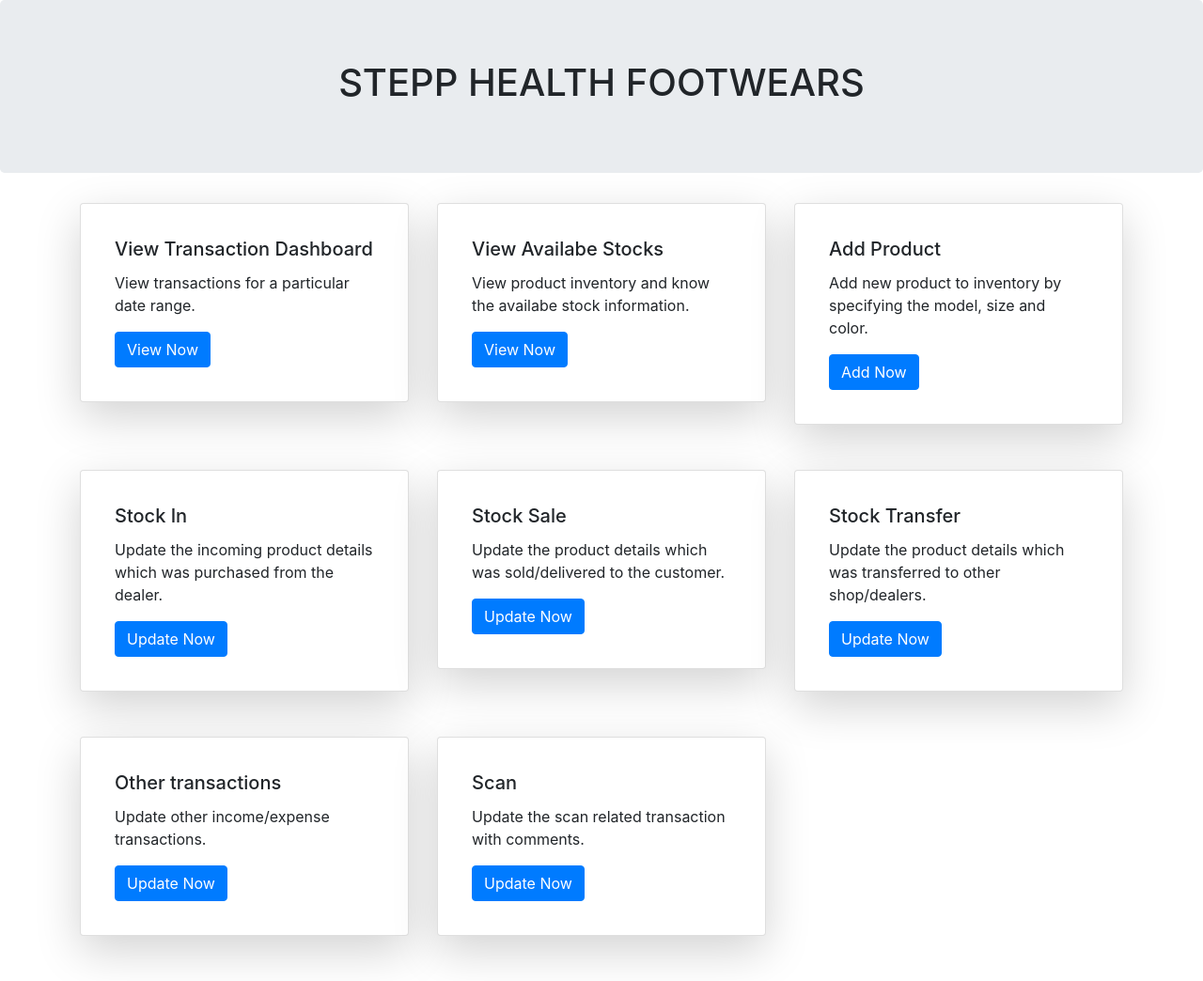
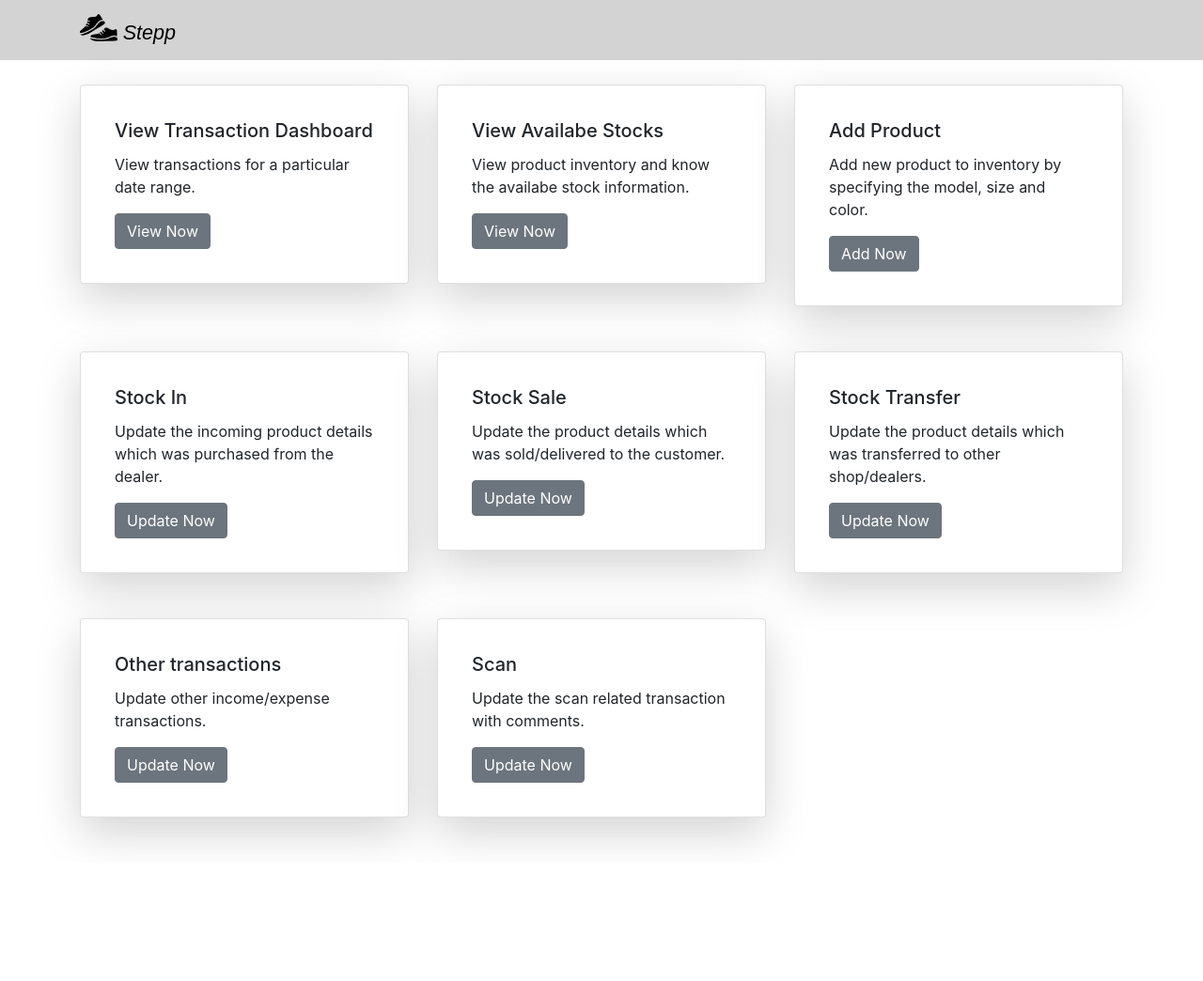
Before and after one commit to manickavivek/stepp, a plain HTML site: page 01_frontend_UI_app/index.html in a window 1280 px wide. Shown: the whole page at 94% size. After the commit the page ends 918 px from the top, so only its background shows below. Drawn offline with Linux system fonts and the light colour scheme.

Commit message:
- Implemented UI theme for index.html and addproduct.html

```diff
--- a/01_frontend_UI_app/index.html
+++ b/01_frontend_UI_app/index.html
@@ -24,9 +24,14 @@
         }
     </style>
     <body>
-        <div class="jumbotron text-center">
-            <h1>STEPP HEALTH FOOTWEARS</h1>
-        </div>
+        <nav class="navbar navbar-expand-sm" style="background-color: lightgrey; margin-bottom: 2%;">
+            <div class="container">
+              <a class="navbar-brand" href="index.html">
+                <img src="imgs/stepp_logo.png" style="width:40px;">
+                <span style="font-family: fantasy; font-style: italic; font-size: 108%; vertical-align: -webkit-baseline-middle; color: black;">Stepp</span>
+              </a>
+            </div>
+        </nav>
         <div class="container">
             <div class="row ">
                 <div class="col-sm-4">
@@ -34,7 +39,7 @@
                         <div class="card-body">
                             <h5 class="card-title">View Transaction Dashboard</h5>
                             <p class="card-text">View transactions for a particular date range.</p>
-                            <a href="viewtransactions.html" class="btn btn-primary">View Now</a>
+                            <a href="viewtransactions.html" class="btn btn-secondary">View Now</a>
                         </div>
                     </div>
                 </div>
@@ -43,7 +48,7 @@
                         <div class="card-body">
                             <h5 class="card-title">View Availabe Stocks</h5>
                             <p class="card-text">View product inventory and know the availabe stock information.</p>
-                            <a href="viewproducts.html" class="btn btn-primary">View Now</a>
+                            <a href="viewproducts.html" class="btn btn-secondary">View Now</a>
                         </div>
                     </div>
                 </div>
@@ -52,7 +57,7 @@
                         <div class="card-body">
                             <h5 class="card-title">Add Product</h5>
                             <p class="card-text">Add new product to inventory by specifying the model, size and color.</p>
-                            <a href="addproduct.html" class="btn btn-primary">Add Now</a>
+                            <a href="addproduct.html" class="btn btn-secondary">Add Now</a>
                         </div>
                     </div>
                 </div>
@@ -63,7 +68,7 @@
                         <div class="card-body">
                             <h5 class="card-title">Stock In</h5>
                             <p class="card-text">Update the incoming product details which was purchased from the dealer.</p>
-                            <a href="stockin.html" class="btn btn-primary">Update Now</a>
+                            <a href="stockin.html" class="btn btn-secondary">Update Now</a>
                         </div>
                     </div>
                 </div>
@@ -72,7 +77,7 @@
                         <div class="card-body">
                             <h5 class="card-title">Stock Sale</h5>
                             <p class="card-text">Update the product details which was sold/delivered to the customer.</p>
-                            <a href="stocksale.html" class="btn btn-primary">Update Now</a>
+                            <a href="stocksale.html" class="btn btn-secondary">Update Now</a>
                         </div>
                     </div>
                 </div>
@@ -81,7 +86,7 @@
                         <div class="card-body">
                             <h5 class="card-title">Stock Transfer</h5>
                             <p class="card-text">Update the product details which was transferred to other shop/dealers.</p>
-                            <a href="stocktransfer.html" class="btn btn-primary">Update Now</a>
+                            <a href="stocktransfer.html" class="btn btn-secondary">Update Now</a>
                         </div>
                     </div>
                 </div>
@@ -92,7 +97,7 @@
                         <div class="card-body">
                             <h5 class="card-title">Other transactions</h5>
                             <p class="card-text">Update other income/expense transactions.</p>
-                            <a href="othertransactions.html" class="btn btn-primary">Update Now</a>
+                            <a href="othertransactions.html" class="btn btn-secondary">Update Now</a>
                         </div>
                     </div>
                 </div>
@@ -101,7 +106,7 @@
                         <div class="card-body">
                             <h5 class="card-title">Scan</h5>
                             <p class="card-text">Update the scan related transaction with comments.</p>
-                            <a href="scan.html" class="btn btn-primary">Update Now</a>
+                            <a href="scan.html" class="btn btn-secondary">Update Now</a>
                         </div>
                     </div>
                 </div>
```
Also changed, not shown: 01_frontend_UI_app/addproduct.html (+20 -6 lines), 01_frontend_UI_app/imgs/stepp_logo.png (added).
